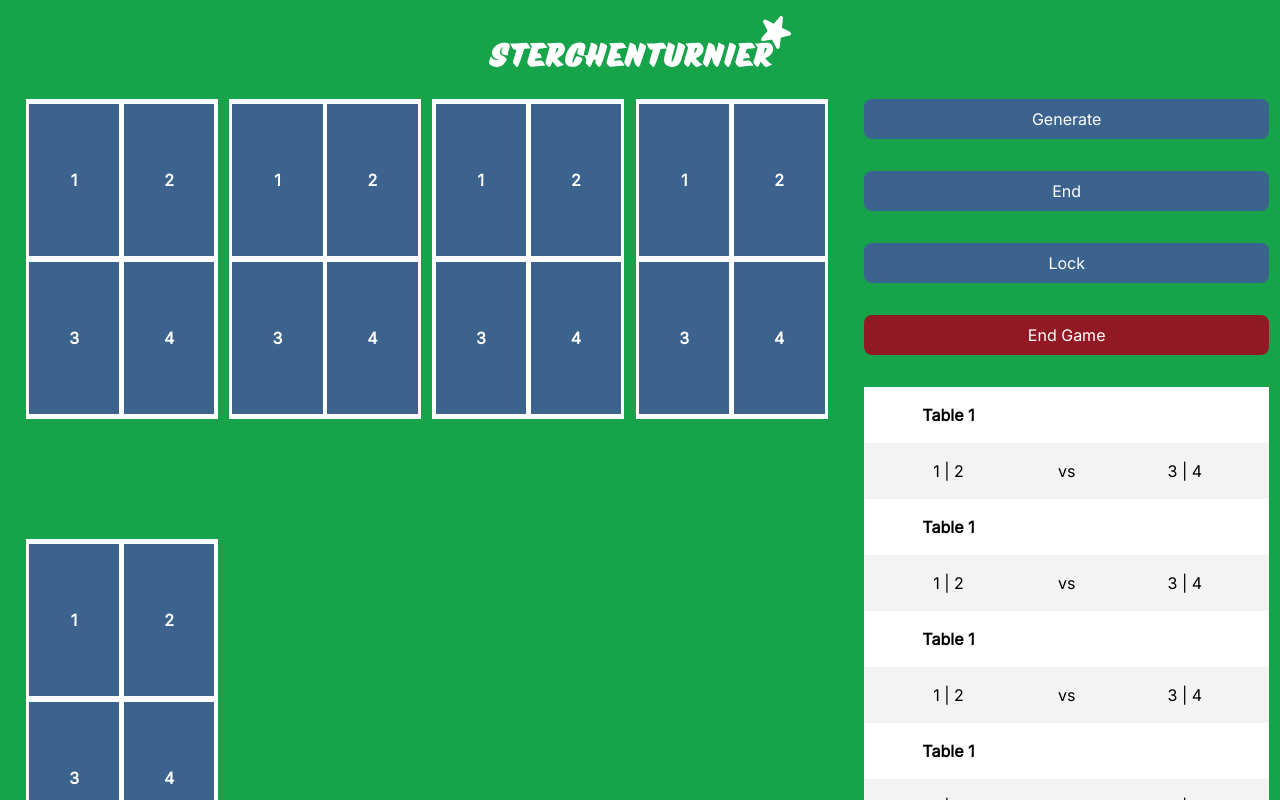
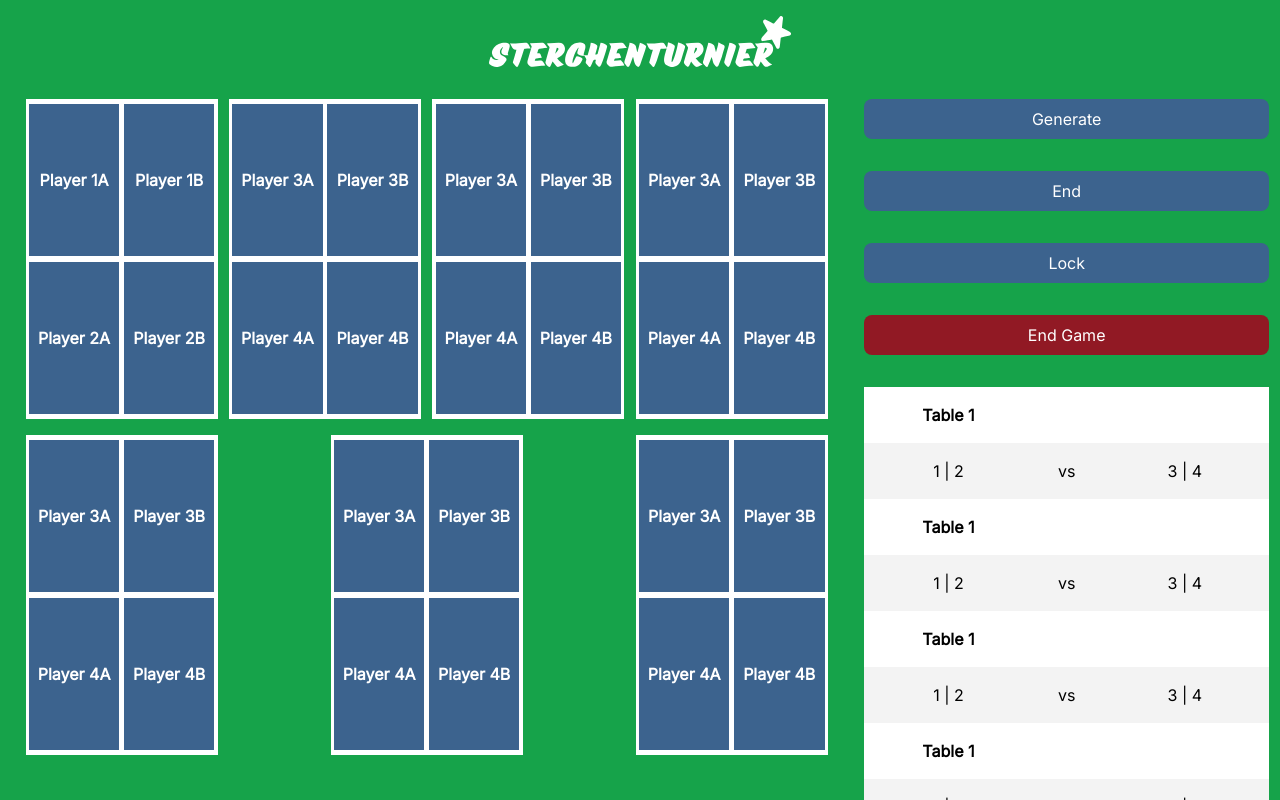
Before and after one commit to Siddhartha-Kolla/Sternchenturnier, a React (Create React App) app: page / in a window 1280 px wide. Shown: the top 800 px of the page. Built offline with nearby package versions, Linux system fonts and the light colour scheme.

Commit message:
Change with Dynamic Tables

```diff
--- a/src/App.js
+++ b/src/App.js
@@ -2,31 +2,64 @@ import logo from './logo.svg';
 import './App.css';
 import Grid from '@mui/material/Grid';
 import Inter from '@fontsource/inter';
+import React, { useState } from 'react';
 
-function Table() {
+const Table = ({team1,team2}) => {
   return (
-    <div className='table bg-red-800'>
+    <div className='table'>
       <div className='team' draggable>
         <div className='player'>
-          <p>1</p>
+          <p>{team1[0]}</p>
         </div>
         <div className='player'>
-          <p>2</p>
+          <p>{team1[1]}</p>
         </div>
       </div>
       <div className='team' draggable>
         <div className='player'>
-          <p>3</p>
+          <p>{team2[0]}</p>
         </div>
         <div className='player'>
-          <p>4</p>
+          <p>{team2[1]}</p>
         </div>
       </div>
     </div>
   );
 }
 
-function PointTable(){
+const DynamicTables = () => {
+  const [tables, setTables] = useState([
+    { id: 1, team1: ['Player 1A', 'Player 1B'], team2: ['Player 2A', 'Player 2B'] },
+    { id: 2, team1: ['Player 3A', 'Player 3B'], team2: ['Player 4A', 'Player 4B'] },
+    { id: 2, team1: ['Player 3A', 'Player 3B'], team2: ['Player 4A', 'Player 4B'] },
+    { id: 2, team1: ['Player 3A', 'Player 3B'], team2: ['Player 4A', 'Player 4B'] },
+    { id: 2, team1: ['Player 3A', 'Player 3B'], team2: ['Player 4A', 'Player 4B'] },
+    { id: 2, team1: ['Player 3A', 'Player 3B'], team2: ['Player 4A', 'Player 4B'] },
+    { id: 2, team1: ['Player 3A', 'Player 3B'], team2: ['Player 4A', 'Player 4B'] },
+  ]);
+
+  const addTable = () => {
+    const newTable = { id: tables.length + 1, team1: ['New Player 1A', 'New Player 1B'], team2: ['New Player 2A', 'New Player 2B'] };
+    setTables([...tables, newTable]);
+  };
+
+  const updateTable = (id, newTeam1, newTeam2) => {
+    const updatedTables = tables.map(table =>
+      table.id === id ? { ...table, team1: newTeam1, team2: newTeam2 } : table
+    );
+    setTables(updatedTables);
+  };
+
+  return (
+    <div className='tables'>
+      {tables.map(table => (
+        <Table key={table.id} team1={table.team1} team2={table.team2} />
+      ))}
+    </div>
+  );
+};
+
+function PointTable() {
   return (
     <div className='points-table'>
       <div className='point_table'>
@@ -94,7 +127,7 @@ function distributePlayers(players_num) {
   }
 
 
-  for (let i=1;i <= players_num;i++) {
+  for (let i=1;i < players_num;i++) {
     var game = [];
     for (let x=1;x<= Math.floor(players_num/2);x++) {
       game.push([players_list[x-1],players_list.slice(x*(-1))[0]]);
@@ -120,10 +153,16 @@ function App() {
   let lock = false;
   let end = false;
   let game_end = false;
+  let round = 0;
   let player_board = distributePlayers(16);
+  player_board = player_board.sort((a, b) => 0.5 - Math.random());
   let players_points = [];
-  for (let i=0;i<=players;i++) {
+  for (let i=1;i<=players;i++) {
     players_points.push(0);
+  }
+  let play_order = [];
+  for(let i=0;i<(player_board[round].length/2);i++) {
+    play_order.push([player_board[round][2*i],player_board[round][2*i+1]])
   }
 
   return (
@@ -133,12 +172,8 @@ function App() {
       </header>
       <body className='App-body bg-black'>
         <Grid container>
-          <Grid item xs={8} className="bg-green-600 tables">
-            <Table/>
-            <Table/>
-            <Table/>
-            <Table/>
-            <Table/>
+          <Grid item xs={8} className="bg-green-600">
+            <DynamicTables/>
           </Grid>
           <Grid item xs={4} className='bg-green-600 control-panel'>
             <button className='button'>Generate</button>
--- /dev/null
+++ b/src/App3.js
@@ -0,0 +1,61 @@
+import React, { useState } from 'react';
+import logo from './logo.svg';
+import './App.css';
+import Grid from '@mui/material/Grid';
+import Inter from '@fontsource/inter';
+
+const Table = ({team1,team2}) => {
+    return (
+      <div className='table bg-red-800'>
+        <div className='team' draggable>
+          <div className='player'>
+            <p>{team1[0]}</p>
+          </div>
+          <div className='player'>
+            <p>{team1[1]}</p>
+          </div>
+        </div>
+        <div className='team' draggable>
+          <div className='player'>
+            <p>{team2[0]}</p>
+          </div>
+          <div className='player'>
+            <p>{team2[1]}</p>
+          </div>
+        </div>
+      </div>
+    );
+  }
+
+const DynamicTables = () => {
+  const [tables, setTables] = useState([
+    { id: 1, team1: ['Player 1A', 'Player 1B'], team2: ['Player 2A', 'Player 2B'] },
+    { id: 2, team1: ['Player 3A', 'Player 3B'], team2: ['Player 4A', 'Player 4B'] },
+  ]);
+
+  const addTable = () => {
+    const newTable = { id: tables.length + 1, team1: ['New Player 1A', 'New Player 1B'], team2: ['New Player 2A', 'New Player 2B'] };
+    setTables([...tables, newTable]);
+  };
+
+  const updateTable = (id, newTeam1, newTeam2) => {
+    const updatedTables = tables.map(table =>
+      table.id === id ? { ...table, team1: newTeam1, team2: newTeam2 } : table
+    );
+    setTables(updatedTables);
+  };
+
+  return (
+    <div className='bg-green-600'>
+      <button onClick={addTable}>Add Table</button>
+      {tables.map(table => (
+        <Table key={table.id} team1={table.team1} team2={table.team2} />
+      ))}
+      <button onClick={() => updateTable(1, ['Updated Player 1A', 'Updated Player 1B'], ['Updated Player 2A', 'Updated Player 2B'])}>
+        Update Table 1
+      </button>
+    </div>
+  );
+};
+
+export default DynamicTables;
```
